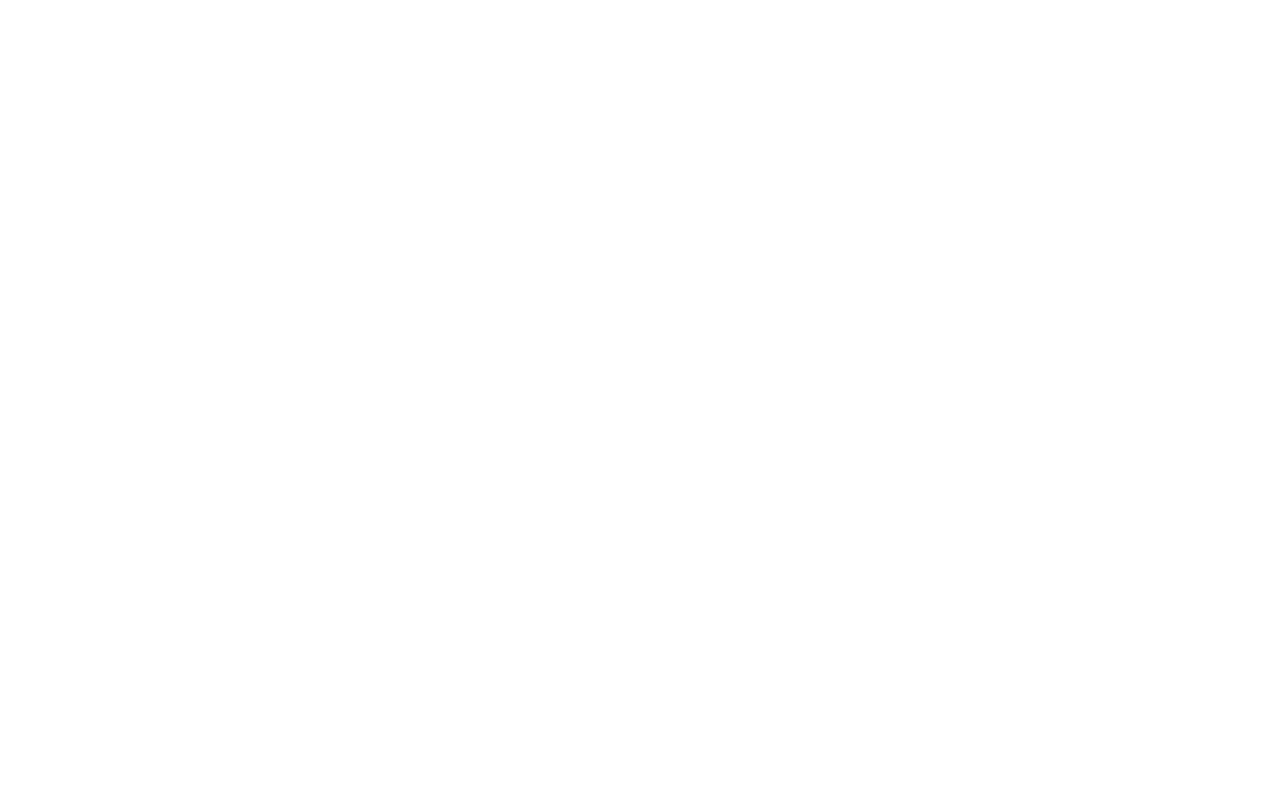
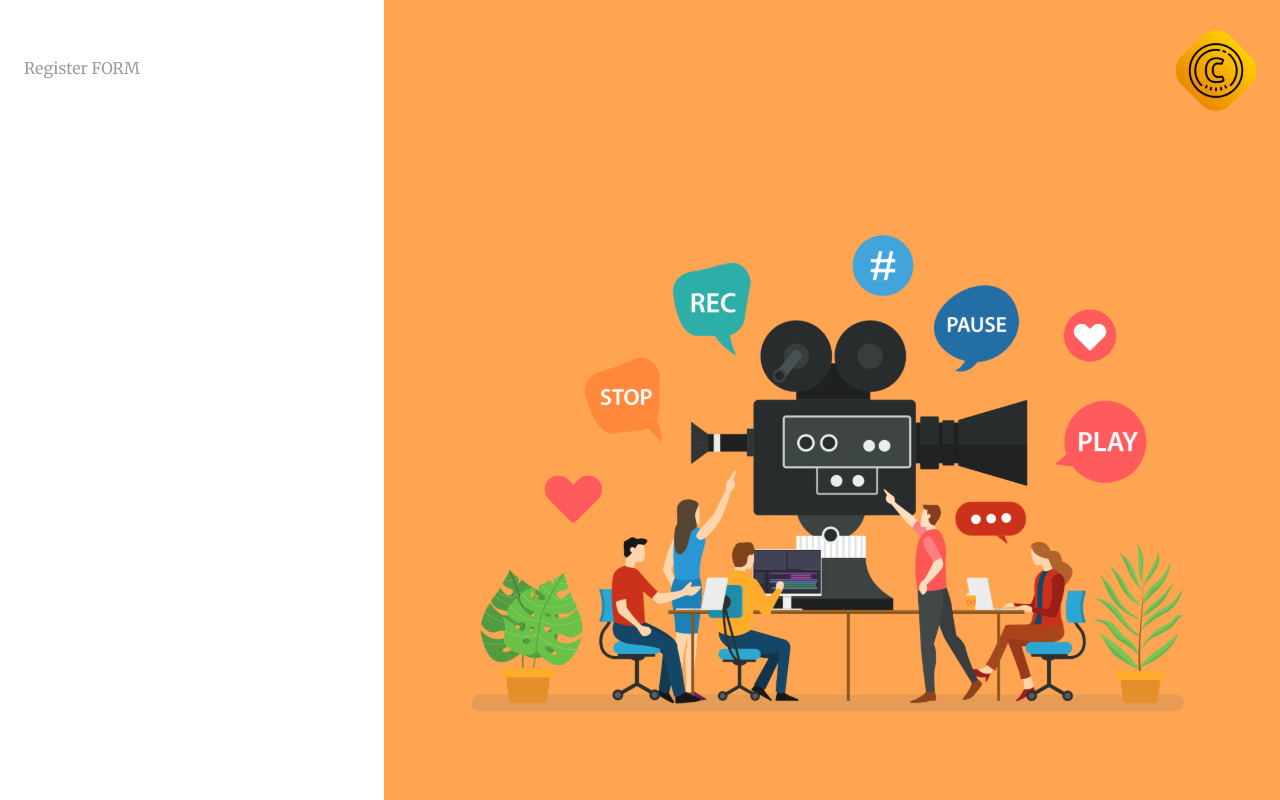
Before and after one commit to dewanwakilahmed/cybr-click, a React (Create React App) app in the folder client-web-app/: page /register in a window 1280 px wide. Before the commit this address had no page. Built offline with nearby package versions, Linux system fonts and the light colour scheme.

Commit message:
Routing for Homepage, Login & Register Pages

```diff
--- a/client-web-app/src/App.js
+++ b/client-web-app/src/App.js
@@ -1,6 +1,11 @@
 import { Routes, Route } from "react-router-dom";
 
+// Pages
 import Homepage from "./pages/Homepage";
+
+// Components
+import Login from "./components/Login";
+import Register from "./components/Register";
 
 import "./sass/main.scss";
 
@@ -8,7 +13,10 @@
   return (
     <>
       <Routes>
-        <Route path="/" element={<Homepage />} />
+        <Route path="/" element={<Homepage />}>
+          <Route path="/" element={<Login />} />
+          <Route path="/register" element={<Register />} />
+        </Route>
       </Routes>
     </>
   );
--- a/client-web-app/src/components/Login.js
+++ b/client-web-app/src/components/Login.js
@@ -1,3 +1,5 @@
+import { Link } from "react-router-dom";
+
 import Button from "../components/Button";
 
 // Icons
@@ -36,7 +38,10 @@
       </div>
       <Button btnText="Continue" btnClass="btn-action" />
       <p className="sign-up-instruction">
-        Don't have an account? <span>Sign Up</span>
+        Don't have an account? &nbsp;
+        <Link to="/register" className="sign-up-link">
+          Sign Up
+        </Link>
       </p>
     </form>
   );
--- /dev/null
+++ b/client-web-app/src/components/Register.js
@@ -0,0 +1,11 @@
+import React from "react";
+
+const Register = () => {
+  return (
+    <form action="" className="register-form">
+      Register FORM
+    </form>
+  );
+};
+
+export default Register;
--- a/client-web-app/src/pages/Homepage.js
+++ b/client-web-app/src/pages/Homepage.js
@@ -1,4 +1,4 @@
-import Login from "../components/Login";
+import { Outlet } from "react-router-dom";
 
 // Logo
 import CybrClickLogo from "../assets/logos/cybr-click-logo.svg";
@@ -15,7 +15,7 @@
         className="cybr-click-logo"
       />
       <div className="home-form-wrapper">
-        <Login />
+        <Outlet />
       </div>
       <div className="home-content">
         <img src={HomepageImage} alt="people working on digital products" />
--- a/client-web-app/src/sass/components/_login.scss
+++ b/client-web-app/src/sass/components/_login.scss
@@ -80,12 +80,12 @@
   .sign-up-instruction {
     margin-top: 2.5em;
 
-    span {
+    .sign-up-link {
       color: $orange;
+      text-decoration: none;
 
       &:hover {
         text-decoration: underline;
-        cursor: pointer;
       }
     }
   }
```
